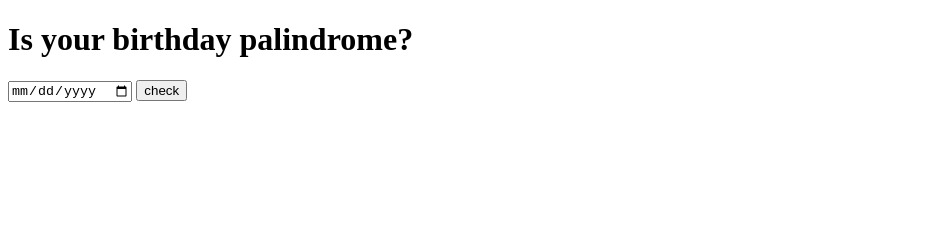
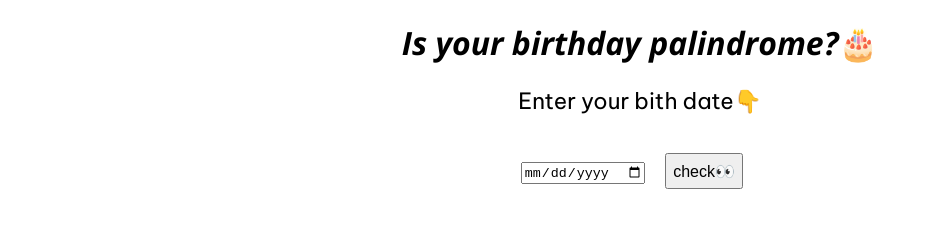
Before and after one commit to virajjain11/is-your-birthday-palindrome, a plain HTML site: page index.html in a window 1280 px wide. Shown: the whole page, without its empty margins (0-927 px from the left). Drawn offline with nearby package versions, Linux system fonts and the light colour scheme.

Commit message:
add styling

```diff
--- a/index.html
+++ b/index.html
@@ -6,14 +6,18 @@
     <meta name="viewport" content="width=device-width, initial-scale=1.0">
     <title>palindrome</title>
     <link rel="stylesheet" href="style.css">
+    <link rel="preconnect" href="https://fonts.googleapis.com">
+<link rel="preconnect" href="https://fonts.gstatic.com" crossorigin>
+<link href="https://fonts.googleapis.com/css2?family=Be+Vietnam+Pro&display=swap" rel="stylesheet">
 </head>
 <body>
     <div class="container">
         <h1 id="heading">
-            Is your birthday palindrome?
+            Is your birthday palindrome?🎂
         </h1>
+        <p class="text">Enter your bith date👇</p>
         <input type="date" id="inputDate">
-        <button id="btn">check</button>
+        <button id="btn">check👀</button>
         <p id="output"></p>
     </div>
     <script src="app.js"></script>
--- a/style.css
+++ b/style.css
@@ -0,0 +1,24 @@
+@import url('https://fonts.googleapis.com/css2?family=Open+Sans:ital,wght@1,700&display=swap');
+
+body{
+    margin: 0;
+    padding: 0;
+}
+.container{
+    display: block;
+    margin: auto;
+    text-align: center;
+    font-family: 'Be Vietnam Pro', sans-serif;
+
+}
+#heading{
+    font-family: 'Open Sans', sans-serif;
+}
+.text{
+    font-size: 1.4rem;
+}
+#btn{
+    padding: .4rem;
+    font-size: 1rem;
+    margin: 1rem;
+}
```
